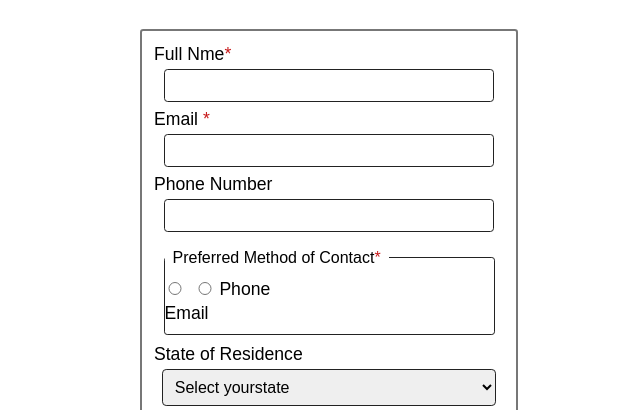
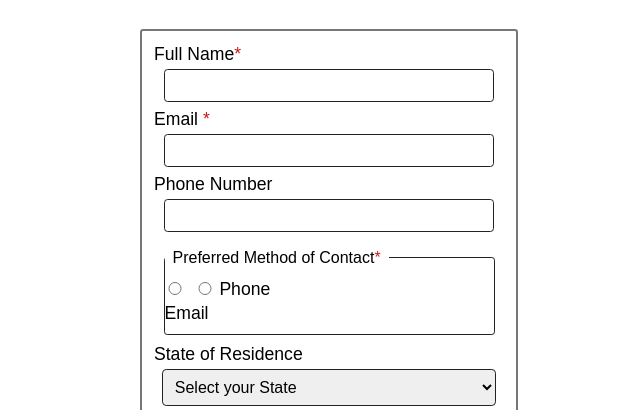
Before and after one commit to marcodc06/1.2-Assignment--Accessible-Forms, a plain HTML site: page index.html in a window 1280 px wide. Shown: the part 666-1076 px from the top of the page, 311-951 px from the left. Drawn offline with Linux system fonts and the light colour scheme.

Commit message:
Update index.html
a

```diff
--- a/index.html
+++ b/index.html
@@ -28,7 +28,7 @@
 
 <!-- 	-------- TO-DO: ADD FORM CODE HERE DURING CLASS, FOLLOW ALONG TO COMPLETE -------- -->
 			<form action="https://wp.zybooks.com/form-viewer.php" method="POST">
-				<label for="fullName">Full Nme<span class="required">*</span></label>
+				<label for="fullName">Full Name<span class="required">*</span></label>
 					<input type="text" id="fullName" name="fullName" required>
 
 				<label for="email">Email <span class="required">*</span></label>
@@ -40,7 +40,7 @@
 					<fieldset>
 						<legend>Preferred Method of Contact<span class="required">*</span></legend>
 						<label for="contactEmail">
-						<input type="radio" id="contactEmail" name="contactMethod" value="email" required>Email
+							<input type="radio" id="contactEmail" name="contactMethod" value="email" required> Email
 						</label>
 						<label for="contactPhone">
 							<input type="radio" id="contactPhone" name="contactMethod" value="phone"> Phone
@@ -49,7 +49,7 @@
 
 				<label for="state">State of Residence</label>
 					<select id="state" name="state">
-						<option value="">Select yourstate</option>
+						<option value="">Select your State</option>
 						<option value="AL">Alabama</option>
 						<option value="AK">Alaska</option>
 						<option value="AZ">Arizona</option>
```
Lines whose indentation alone changed are shown as unchanged.
